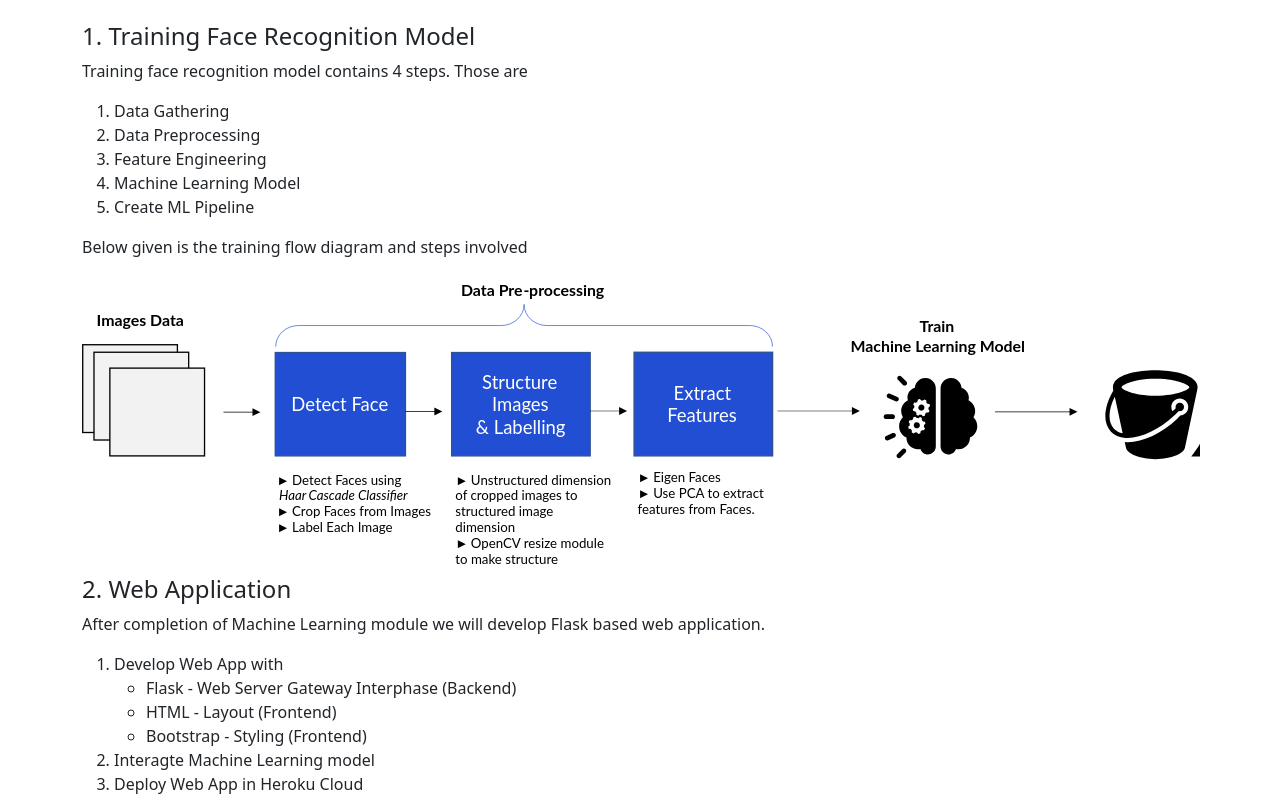
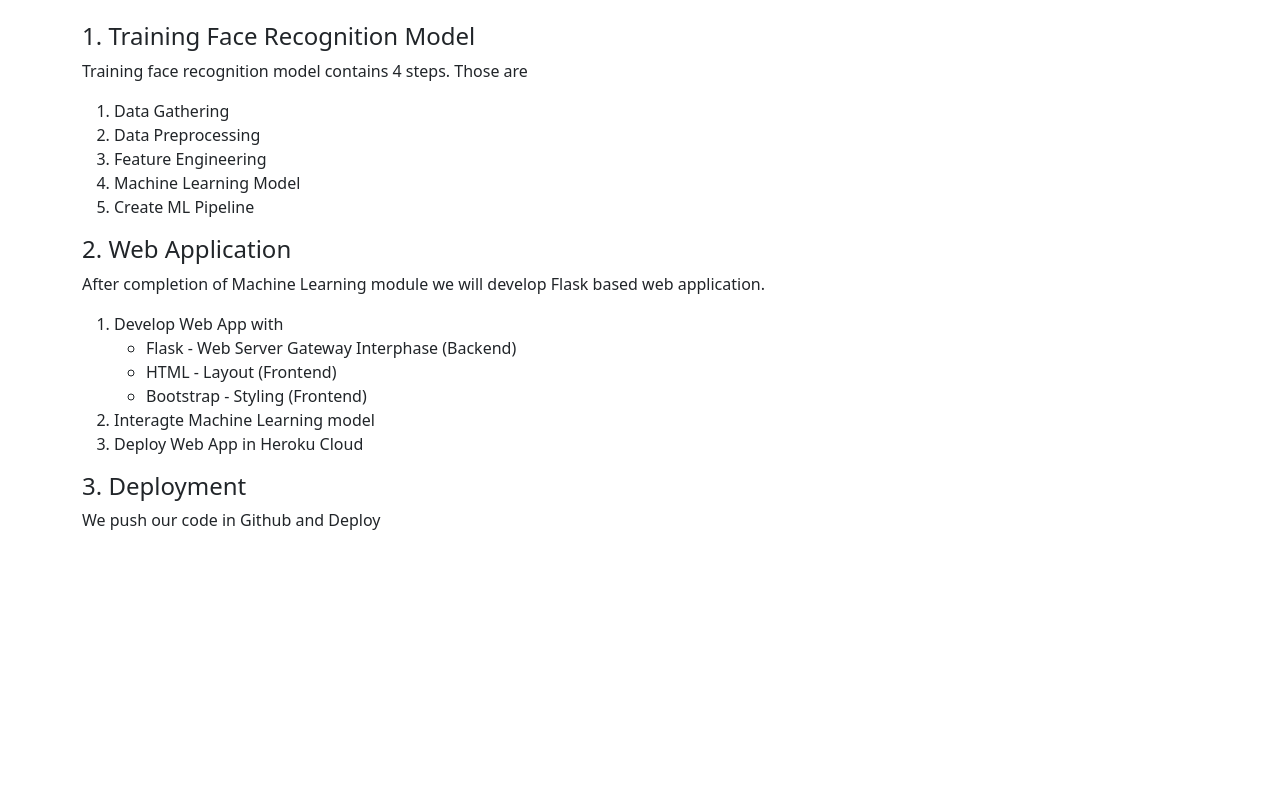
Before and after one commit to Valapatla-yaswanth/Gender_Detection, a Flask app: page / in a window 1280 px wide. Shown: the part 635-1445 px from the top of the page. After the commit the page ends 1165 px from the top, so only its background shows below. Run offline with Flask 2, Linux system fonts and the light colour scheme; parts of the project's set-up code (start-up, migrations or seed data) failed here and were passed over.

Commit message:
Update index.html

```diff
--- a/templates/index.html
+++ b/templates/index.html
@@ -27,8 +27,6 @@
             <li>Machine Learning Model</li>
             <li>Create ML Pipeline</li>
         </ol>
-        <p>Below given is the training flow diagram and steps involved</p>
-        <img class="image-fluid" height="300" src="/static/images/content/training_flow.svg" alt="">
 
         <h4>2. Web Application</h4>
         <p>After completion of Machine Learning module we will develop Flask based web application.
```
